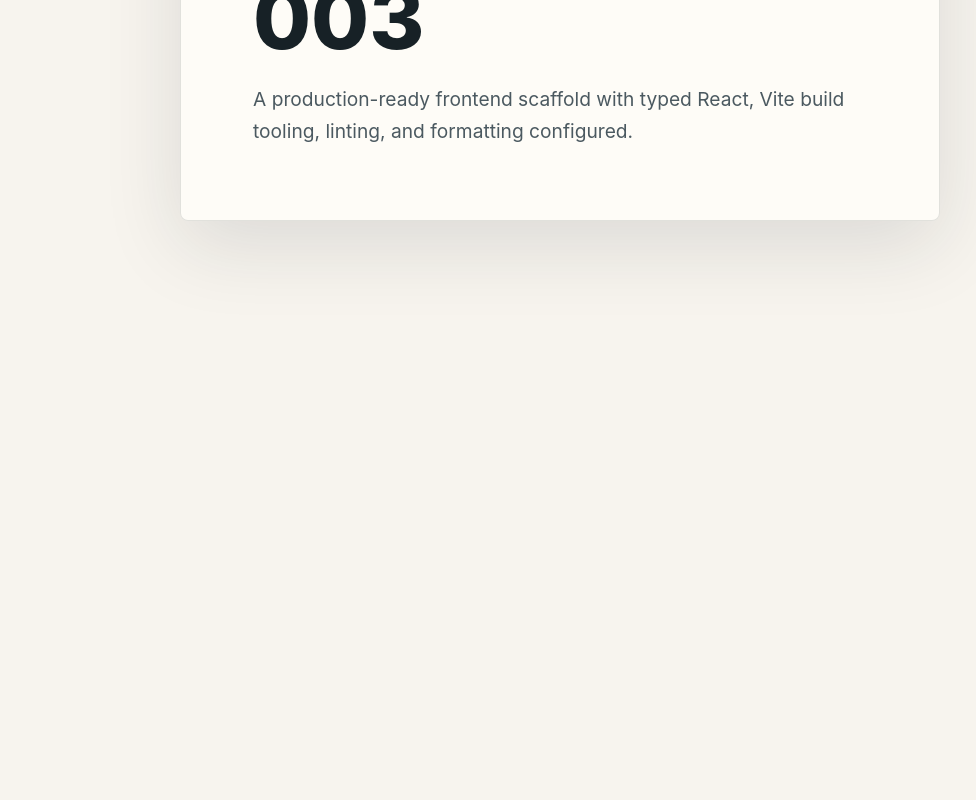
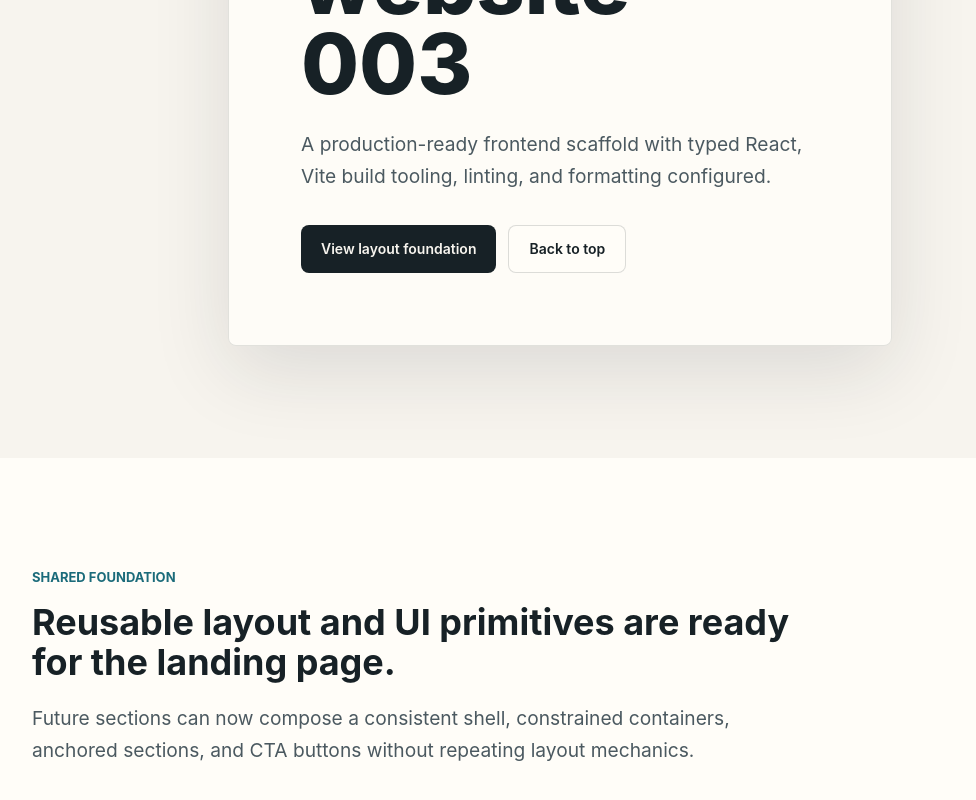
Before and after one commit to mtplayground/mike-t-302f-test-website-003, a React (Vite) app: page / in a window 1280 px wide. Shown: the part 432-1232 px from the top of the page, without its empty margins (80-1056 px from the left). Before the commit the page ends 800 px from the top, so only its background shows below. Built offline with nearby package versions, Linux system fonts and the light colour scheme.

Commit message:
feat: Build shared layout and UI primitives

```diff
--- a/src/App.tsx
+++ b/src/App.tsx
@@ -1,10 +1,18 @@
+import { Container } from './components/layout/Container'
+import { PageShell } from './components/layout/PageShell'
+import { Section } from './components/layout/Section'
+import { Button } from './components/ui/Button'
+
 function App() {
   return (
-    <main className="grid min-h-screen place-items-center bg-paper px-page py-section text-ink">
-      <section
-        className="w-full max-w-[760px] rounded-panel border border-ink/12 bg-surface/85 p-panel shadow-panel"
+    <PageShell>
+      <Section
+        id="home"
+        className="grid min-h-screen place-items-center"
         aria-labelledby="app-title"
       >
+        <Container size="narrow">
+          <div className="rounded-panel border border-ink/12 bg-surface/85 p-panel shadow-panel">
             <p className="mb-4 text-eyebrow uppercase text-accent">
               Vite + React + TypeScript
             </p>
@@ -15,8 +23,38 @@
               A production-ready frontend scaffold with typed React, Vite build
               tooling, linting, and formatting configured.
             </p>
-      </section>
-    </main>
+            <div className="mt-8 flex flex-wrap gap-3">
+              <Button href="#foundation">View layout foundation</Button>
+              <Button href="#home" variant="secondary">
+                Back to top
+              </Button>
+            </div>
+          </div>
+        </Container>
+      </Section>
+
+      <Section
+        id="foundation"
+        tone="surface"
+        aria-labelledby="foundation-title"
+      >
+        <Container>
+          <div className="max-w-3xl">
+            <p className="mb-4 text-eyebrow uppercase text-accent">
+              Shared foundation
+            </p>
+            <h2 id="foundation-title" className="text-4xl font-bold">
+              Reusable layout and UI primitives are ready for the landing page.
+            </h2>
+            <p className="mt-5 text-lede text-muted">
+              Future sections can now compose a consistent shell, constrained
+              containers, anchored sections, and CTA buttons without repeating
+              layout mechanics.
+            </p>
+          </div>
+        </Container>
+      </Section>
+    </PageShell>
   )
 }
 
--- /dev/null
+++ b/src/components/layout/Container.tsx
@@ -0,0 +1,23 @@
+import type { ComponentPropsWithoutRef } from 'react'
+
+const sizeClasses = {
+  narrow: 'max-w-[760px]',
+  default: 'max-w-6xl',
+  wide: 'max-w-7xl',
+}
+
+type ContainerProps = ComponentPropsWithoutRef<'div'> & {
+  size?: keyof typeof sizeClasses
+}
+
+export function Container({
+  size = 'default',
+  className,
+  ...props
+}: ContainerProps) {
+  const classes = ['mx-auto w-full px-page', sizeClasses[size], className]
+    .filter(Boolean)
+    .join(' ')
+
+  return <div className={classes} {...props} />
+}
--- /dev/null
+++ b/src/components/layout/PageShell.tsx
@@ -0,0 +1,21 @@
+import type { ReactNode } from 'react'
+
+type PageShellProps = {
+  children: ReactNode
+}
+
+export function PageShell({ children }: PageShellProps) {
+  return (
+    <div className="min-h-screen bg-paper text-ink">
+      <a
+        className="sr-only focus:not-sr-only focus:fixed focus:left-4 focus:top-4 focus:z-50 focus:rounded-panel focus:bg-ink focus:px-4 focus:py-3 focus:text-sm focus:font-semibold focus:text-paper"
+        href="#main-content"
+      >
+        Skip to main content
+      </a>
+      <main id="main-content" tabIndex={-1} className="focus:outline-none">
+        {children}
+      </main>
+    </div>
+  )
+}
--- /dev/null
+++ b/src/components/layout/Section.tsx
@@ -0,0 +1,23 @@
+import type { ComponentPropsWithoutRef } from 'react'
+
+const toneClasses = {
+  default: 'bg-paper',
+  surface: 'bg-surface',
+  accent: 'bg-accent-soft',
+}
+
+type SectionProps = ComponentPropsWithoutRef<'section'> & {
+  tone?: keyof typeof toneClasses
+}
+
+export function Section({
+  tone = 'default',
+  className,
+  ...props
+}: SectionProps) {
+  const classes = ['scroll-mt-24 py-section', toneClasses[tone], className]
+    .filter(Boolean)
+    .join(' ')
+
+  return <section className={classes} {...props} />
+}
--- /dev/null
+++ b/src/components/ui/Button.tsx
@@ -0,0 +1,89 @@
+import type { ComponentPropsWithoutRef, ReactNode } from 'react'
+
+const variantClasses = {
+  primary: 'bg-ink text-paper hover:bg-accent-strong',
+  secondary:
+    'border border-ink/15 bg-surface text-ink hover:border-accent hover:text-accent-strong',
+  ghost: 'text-ink hover:bg-ink/5',
+}
+
+const sizeClasses = {
+  sm: 'min-h-10 px-4 text-sm',
+  md: 'min-h-12 px-5 text-sm',
+  lg: 'min-h-14 px-6 text-base',
+}
+
+type ButtonBaseProps = {
+  children: ReactNode
+  className?: string
+  size?: keyof typeof sizeClasses
+  variant?: keyof typeof variantClasses
+}
+
+type ButtonAnchorProps = ButtonBaseProps &
+  Omit<ComponentPropsWithoutRef<'a'>, keyof ButtonBaseProps> & {
+    href: string
+  }
+
+type ButtonElementProps = ButtonBaseProps &
+  Omit<ComponentPropsWithoutRef<'button'>, keyof ButtonBaseProps> & {
+    href?: never
+  }
+
+type ButtonProps = ButtonAnchorProps | ButtonElementProps
+
+function getButtonClasses({
+  className,
+  size = 'md',
+  variant = 'primary',
+}: Pick<ButtonBaseProps, 'className' | 'size' | 'variant'>) {
+  return [
+    'inline-flex items-center justify-center rounded-panel font-semibold transition-colors duration-200 focus:outline-none focus-visible:ring-2 focus-visible:ring-signal focus-visible:ring-offset-2 focus-visible:ring-offset-paper disabled:pointer-events-none disabled:opacity-50',
+    variantClasses[variant],
+    sizeClasses[size],
+    className,
+  ]
+    .filter(Boolean)
+    .join(' ')
+}
+
+export function Button(props: ButtonProps) {
+  if (props.href !== undefined) {
+    const {
+      children,
+      className,
+      size = 'md',
+      variant = 'primary',
+      href,
+      ...anchorProps
+    } = props
+
+    return (
+      <a
+        className={getButtonClasses({ className, size, variant })}
+        href={href}
+        {...anchorProps}
+      >
+        {children}
+      </a>
+    )
+  }
+
+  const {
+    children,
+    className,
+    size = 'md',
+    variant = 'primary',
+    ...buttonProps
+  } = props
+
+  return (
+    <button
+      className={getButtonClasses({ className, size, variant })}
+      type="button"
+      {...buttonProps}
+    >
+      {children}
+    </button>
+  )
+}
--- a/src/index.css
+++ b/src/index.css
@@ -56,6 +56,7 @@
 
   html {
     min-width: 320px;
+    scroll-padding-top: 6rem;
     scroll-behavior: smooth;
     background: var(--color-paper);
   }
@@ -71,4 +72,15 @@
   #root {
     min-height: 100vh;
   }
+
+  :focus-visible {
+    outline: 3px solid var(--color-signal);
+    outline-offset: 3px;
+  }
 }
+
+@media (prefers-reduced-motion: reduce) {
+  html {
+    scroll-behavior: auto;
+  }
+}
```
Lines whose indentation alone changed are shown as unchanged.
